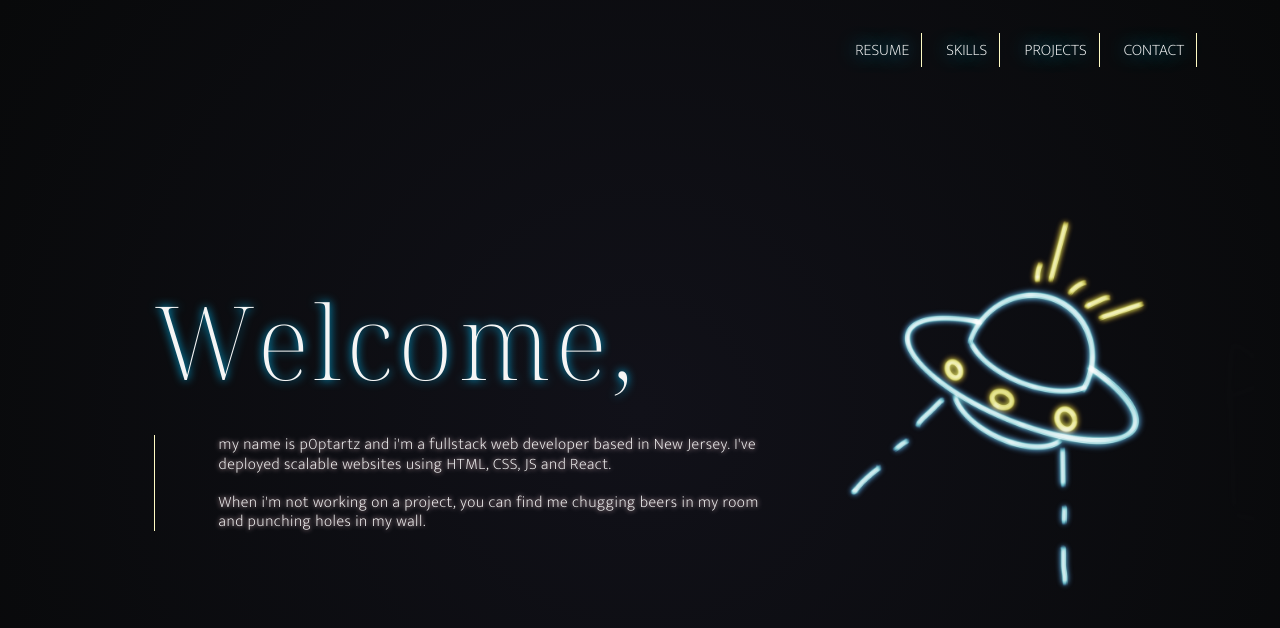
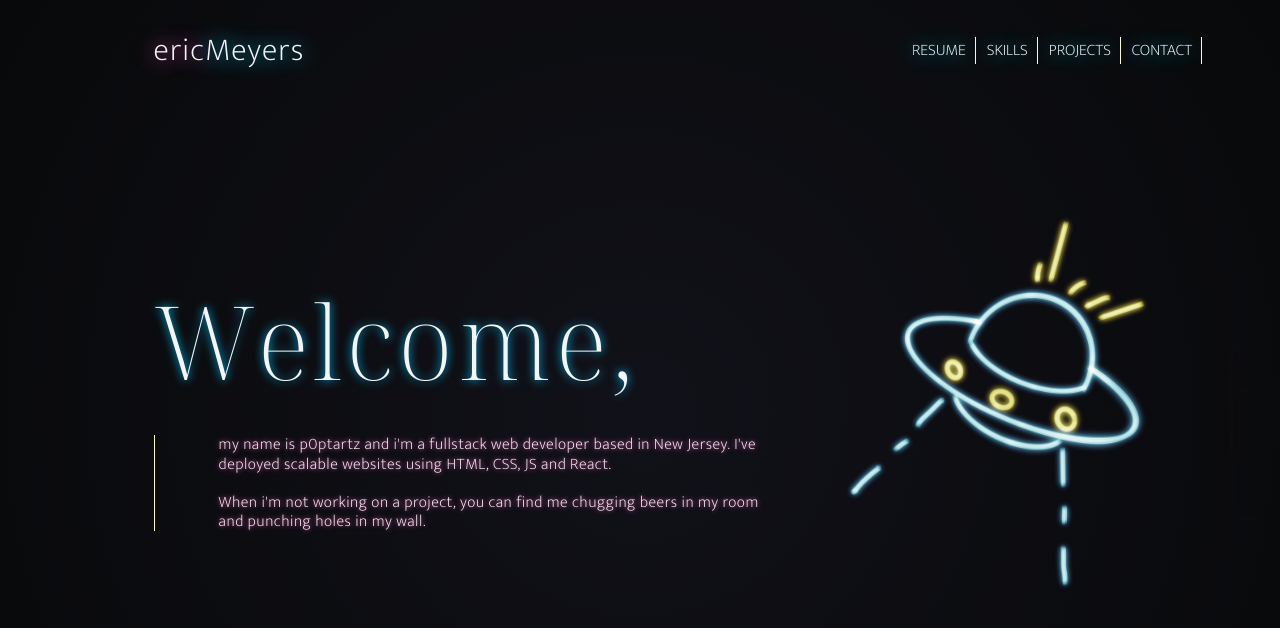
Before and after one commit to p0ptartz/react-portfolio, a React (Create React App) app: page / in a window 1280 px wide. Shown: the top 628 px of the page. Built offline with nearby package versions, Linux system fonts and the light colour scheme.

Commit message:
added to nav

```diff
--- a/src/App.css
+++ b/src/App.css
@@ -17,7 +17,29 @@ body {
 .nav-container {
   height: 100px;
   width: 100vw;
+  display: flex;
+  justify-content: space-between;
   /* border: 1px solid red; */
+}
+
+.logo{
+  display: flex;
+  justify-content: center;
+  align-items: center;
+  margin-left: 12vw;
+
+}
+
+.logo h1 {
+   font-family: 'Mukta', sans-serif;
+  letter-spacing: 1.2px;
+  font-size: 2.5vw;
+  font-weight: 200;
+  text-shadow: 0px 0px 20px #ff5fc2;
+}
+
+.last-name{
+  text-shadow: 0px 0px 20px rgb(0, 195, 255);
 }
 
 nav{
@@ -33,8 +55,8 @@ nav a {
   text-decoration: none;
   color: whitesmoke;
   margin: .5%;
-  border-right: 1px solid rgb(255, 250, 195);
-  padding: .3% 1%;
+  border-right: 1px solid rgb(254, 250, 206);
+  padding: .0% 4%;
   font-family: 'Mukta', sans-serif;
   text-shadow: 0px 0px 20px rgb(0, 195, 255);
 }
@@ -95,7 +117,7 @@ nav a:hover{
   font-family: 'Mukta', sans-serif;
   line-height: 1.2;
   letter-spacing: .5px;
-  text-shadow: 0px 0px 5px rgb(255, 209, 217);
+  text-shadow: 0px 0px 5px #ff5fc2;
 }
 
 
--- a/src/components/Navbar.jsx
+++ b/src/components/Navbar.jsx
@@ -3,6 +3,9 @@ import React from "react";
 function Navbar() {
     return (
         <section className="nav-container">
+            <div className="logo">
+                <h1>eric<span className="last-name">Meyers</span></h1>
+            </div>
             <nav>
                 <a href="#">RESUME </a>
                 <a href="#">SKILLS</a>
```
Also changed, not shown: src/assets/logo.png (added), src/assets/ufo.png (deleted).
